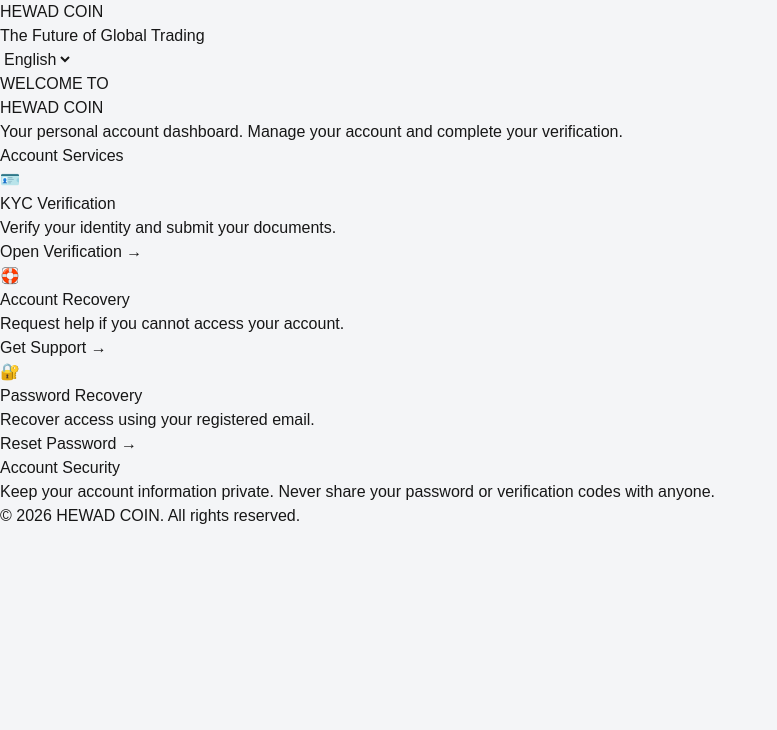
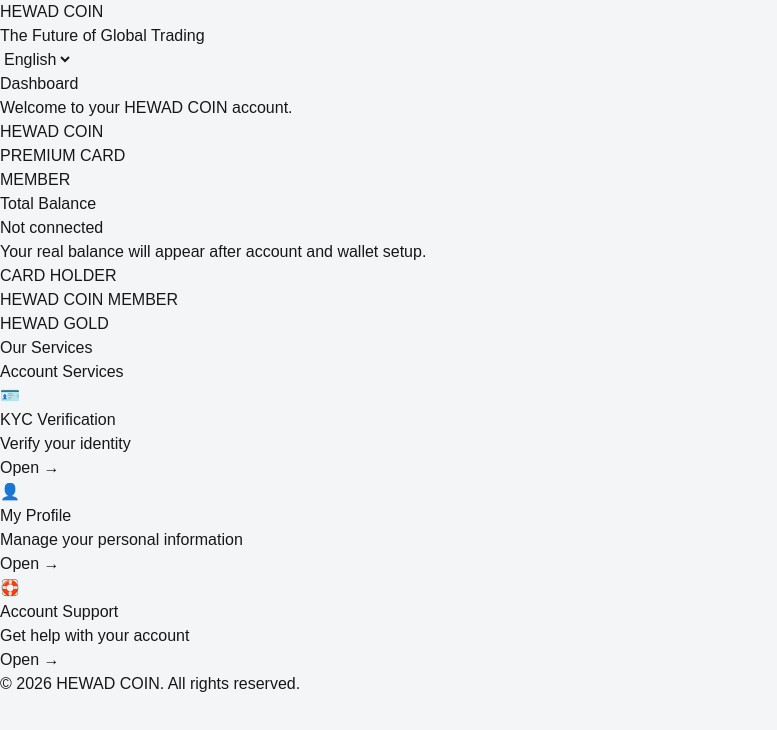
Before and after one commit to Hewadcoin/hewadcoin-website, a Next.js app: page /dashboard in a window 1280 px wide. Shown: the top 730 px of the page, without its empty margins (0-777 px from the left). Built offline with nearby package versions, Linux system fonts and the light colour scheme.

Commit message:
Refactor DashboardPage layout and add services section

```diff
--- a/src/app/dashboard/page.tsx
+++ b/src/app/dashboard/page.tsx
@@ -1,11 +1,32 @@
 
 import Link from "next/link";
 
+const services = [
+  {
+    icon: "🪪",
+    title: "KYC Verification",
+    description: "Verify your identity",
+    href: "/kyc",
+  },
+  {
+    icon: "👤",
+    title: "My Profile",
+    description: "Manage your personal information",
+    href: "/profile",
+  },
+  {
+    icon: "🛟",
+    title: "Account Support",
+    description: "Get help with your account",
+    href: "/recovery",
+  },
+];
+
 export default function DashboardPage() {
   return (
-    <main className="min-h-screen bg-[#F4F5F7] text-[#171717]">
+    <main className="min-h-screen bg-[#F4F5F7] pb-10 text-[#171717]">
 
-      <header className="flex flex-wrap items-center justify-between gap-4 border-b bg-white px-5 py-4">
+      <header className="flex items-center justify-between border-b bg-white px-5 py-4">
         <div>
           <h1 className="text-2xl font-extrabold text-[#C62828]">
             HEWAD COIN
@@ -17,8 +38,8 @@ export default function DashboardPage() {
 
         <select
           aria-label="Select language"
+          defaultValue="en"
           className="rounded-lg border border-gray-300 bg-white px-3 py-2 text-sm"
-          defaultValue="en"
         >
           <option value="en">English</option>
           <option value="ps">پښتو</option>
@@ -26,84 +47,100 @@ export default function DashboardPage() {
         </select>
       </header>
 
-      <section className="mx-auto max-w-6xl px-5 py-8">
+      <section className="mx-auto max-w-6xl px-5 py-7">
 
-        <div className="mb-8 rounded-2xl bg-[#101010] p-7 text-white shadow-md">
-          <p className="text-sm text-gray-300">
-            WELCOME TO
-          </p>
-
-          <h2 className="mt-2 text-3xl font-extrabold text-[#D4AF37]">
-            HEWAD COIN
+        <div className="mb-6">
+          <h2 className="text-2xl font-extrabold">
+            Dashboard
           </h2>
-
-          <p className="mt-3 text-sm leading-6 text-gray-300">
-            Your personal account dashboard.
-            Manage your account and complete your verification.
+          <p className="mt-1 text-sm text-gray-500">
+            Welcome to your HEWAD COIN account.
           </p>
         </div>
 
-        <h2 className="mb-5 text-xl font-bold">
-          Account Services
-        </h2>
+        <section className="relative overflow-hidden rounded-3xl bg-[#101010] p-7 text-white shadow-xl md:p-10">
+          <div className="absolute -right-12 -top-12 h-48 w-48 rounded-full border-[25px] border-[#D4AF37]/10" />
 
-        <div className="grid grid-cols-1 gap-5 sm:grid-cols-2 lg:grid-cols-3">
+          <div className="relative">
+            <div className="flex items-center justify-between gap-3">
+              <div>
+                <p className="text-xs font-semibold tracking-[3px] text-[#D4AF37]">
+                  HEWAD COIN
+                </p>
+                <h3 className="mt-2 text-2xl font-extrabold">
+                  PREMIUM CARD
+                </h3>
+              </div>
+              <span className="rounded-full border border-[#D4AF37] px-4 py-2 text-xs font-bold text-[#D4AF37]">
+                MEMBER
+              </span>
+            </div>
 
-          <Link
-            href="/kyc"
-            className="rounded-2xl border border-gray-100 bg-white p-6 shadow-sm transition hover:-translate-y-1 hover:shadow-md"
-          >
-            <div className="mb-4 text-3xl">🪪</div>
-            <h3 className="text-lg font-bold">KYC Verification</h3>
-            <p className="mt-2 text-sm leading-6 text-gray-500">
-              Verify your identity and submit your documents.
-            </p>
-            <p className="mt-4 font-bold text-[#C62828]">
-              Open Verification →
-            </p>
-          </Link>
+            <div className="mt-9">
+              <p className="text-sm text-gray-400">
+                Total Balance
+              </p>
+              <p className="mt-2 text-3xl font-extrabold text-[#D4AF37]">
+                Not connected
+              </p>
+              <p className="mt-2 text-xs text-gray-400">
+                Your real balance will appear after account and wallet setup.
+              </p>
+            </div>
 
-          <Link
-            href="/recovery"
-            className="rounded-2xl border border-gray-100 bg-white p-6 shadow-sm transition hover:-translate-y-1 hover:shadow-md"
-          >
-            <div className="mb-4 text-3xl">🛟</div>
-            <h3 className="text-lg font-bold">Account Recovery</h3>
-            <p className="mt-2 text-sm leading-6 text-gray-500">
-              Request help if you cannot access your account.
-            </p>
-            <p className="mt-4 font-bold text-[#C62828]">
-              Get Support →
-            </p>
-          </Link>
+            <div className="mt-9 flex items-end justify-between border-t border-gray-700 pt-5">
+              <div>
+                <p className="text-xs text-gray-400">
+                  CARD HOLDER
+                </p>
+                <p className="mt-1 font-bold">
+                  HEWAD COIN MEMBER
+                </p>
+              </div>
+              <p className="text-sm font-bold tracking-widest text-[#D4AF37]">
+                HEWAD GOLD
+              </p>
+            </div>
+          </div>
+        </section>
 
-          <Link
-            href="/forgot-password"
-            className="rounded-2xl border border-gray-100 bg-white p-6 shadow-sm transition hover:-translate-y-1 hover:shadow-md"
-          >
-            <div className="mb-4 text-3xl">🔐</div>
-            <h3 className="text-lg font-bold">Password Recovery</h3>
-            <p className="mt-2 text-sm leading-6 text-gray-500">
-              Recover access using your registered email.
-            </p>
-            <p className="mt-4 font-bold text-[#C62828]">
-              Reset Password →
-            </p>
-          </Link>
+        <section className="mt-8">
+          <div className="mb-5 flex items-center justify-between">
+            <h3 className="text-xl font-extrabold">
+              Our Services
+            </h3>
+            <span className="text-xs text-gray-500">
+              Account Services
+            </span>
+          </div>
 
-        </div>
-
-        <div className="mt-8 rounded-2xl border border-gray-200 bg-white p-6">
-          <h3 className="font-bold">Account Security</h3>
-          <p className="mt-2 text-sm leading-6 text-gray-500">
-            Keep your account information private. Never share your password
-            or verification codes with anyone.
-          </p>
-        </div>
+          <div className="grid grid-cols-1 gap-4 sm:grid-cols-2 lg:grid-cols-3">
+            {services.map((service) => (
+              <Link
+                key={service.title}
+                href={service.href}
+                className="rounded-2xl border border-gray-100 bg-white p-6 shadow-sm transition hover:-translate-y-1 hover:shadow-md"
+              >
+                <div className="mb-4 flex h-12 w-12 items-center justify-center rounded-xl bg-red-50 text-2xl">
+                  {service.icon}
+                </div>
+                <h4 className="font-bold">
+                  {service.title}
+                </h4>
+                <p className="mt-2 text-sm text-gray-500">
+                  {service.description}
+                </p>
+                <p className="mt-5 text-sm font-bold text-[#C62828]">
+                  Open →
+                </p>
+              </Link>
+            ))}
+          </div>
+        </section>
 
       </section>
 
-      <footer className="mt-10 border-t bg-white px-5 py-6 text-center text-sm text-gray-500">
+      <footer className="mt-8 border-t bg-white px-5 py-6 text-center text-sm text-gray-500">
         © {new Date().getFullYear()} HEWAD COIN. All rights reserved.
       </footer>
 
```
